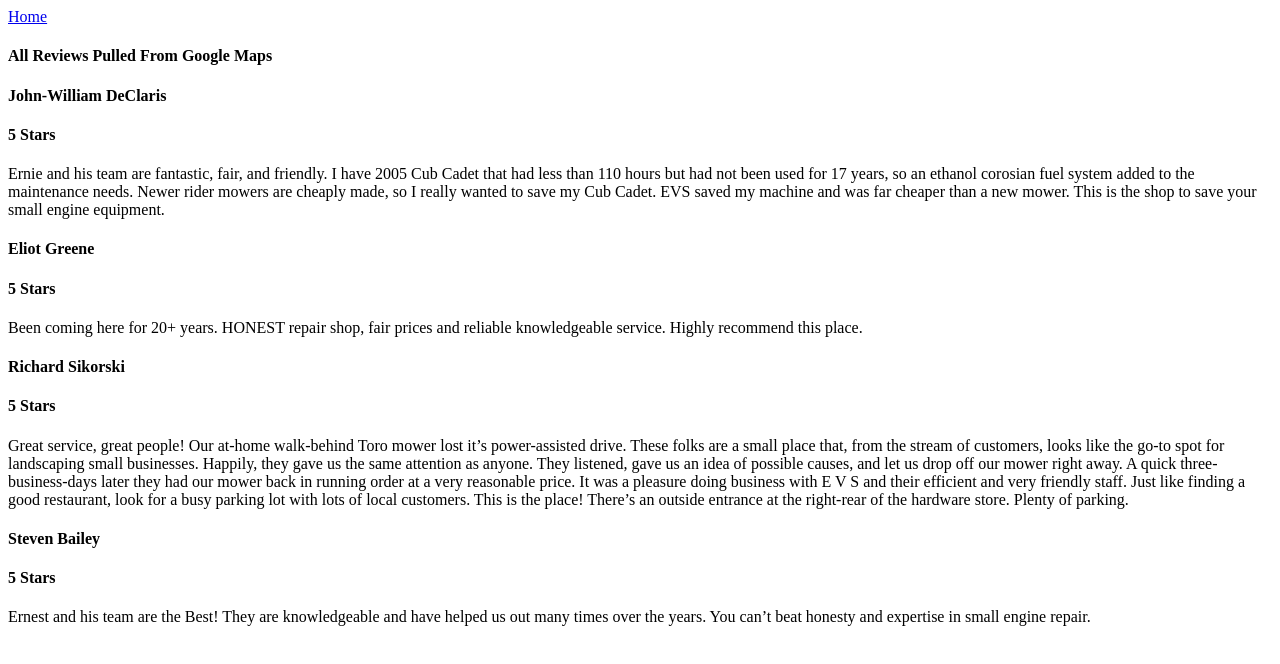
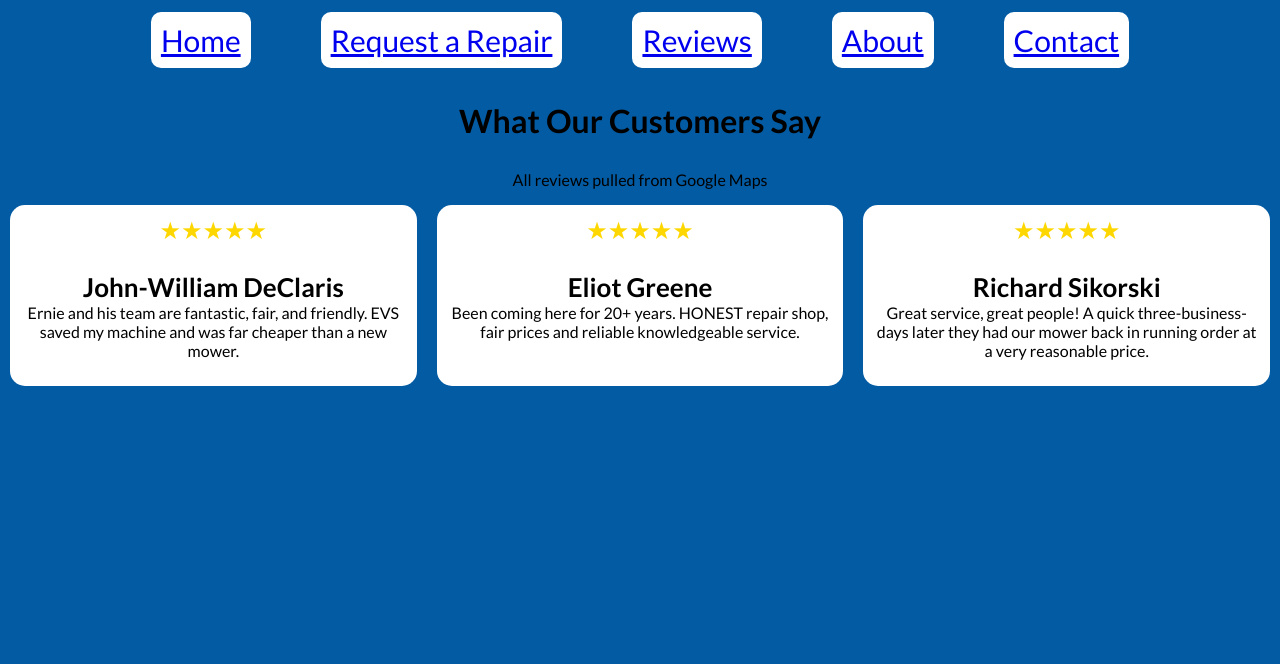
Before and after one commit to norrie-adams/EVS-Small-Engine-Repair-Site, a plain HTML site: page reviews.html in a window 1280 px wide. Drawn offline with Linux system fonts and the light colour scheme.

Commit message:
Update reviews.html

```diff
--- a/reviews.html
+++ b/reviews.html
@@ -2,24 +2,41 @@
 <html lang="en">
 <head>
     <meta charset="UTF-8">
-    <meta name="viewport" content="width=device-width, initial-scale=1.0">
-    <title>Reviews</title>
+    <title>Customer Reviews - EVS</title>
+    <link rel="stylesheet" href="style.css">
 </head>
 <body>
-    <a href="index.html">Home</a>
-    <h4>All Reviews Pulled From Google Maps</h4>
-    <h4>John-William DeClaris</h4>
-    <h4>5 Stars</h4>
-    <p>Ernie and his team are fantastic, fair, and friendly.  I have 2005 Cub Cadet that had less than 110 hours but had not been used for 17 years, so an ethanol corosian fuel system added to the maintenance needs.  Newer rider mowers are cheaply made, so I really wanted to save my Cub Cadet.  EVS  saved my machine and was far cheaper than a new mower. This is the shop to save your small engine equipment.</p>
-    <h4>Eliot Greene</h4>
-    <h4>5 Stars</h4>
-    <p>Been coming here for 20+ years. HONEST repair shop, fair prices and reliable knowledgeable service. Highly recommend this place.</p>
-    <h4>Richard Sikorski</h4>
-    <h4>5 Stars</h4>
-    <p>Great service, great people!  Our at-home walk-behind Toro mower lost it’s power-assisted drive. These folks are a small place that, from the stream of customers, looks like the go-to spot for landscaping small businesses. Happily, they gave us the same attention as anyone. They listened, gave us an idea of possible causes, and let us drop off our mower right away. A quick three-business-days later they had our mower back in running order at a very reasonable price. It was a pleasure doing business with E V S and their efficient and very  friendly staff. Just like finding a good restaurant, look for a busy parking lot with lots of local customers. This is the place! There’s an outside entrance at the right-rear of the hardware store. Plenty of parking.</p>
-    <h4>Steven Bailey</h4>
-    <h4>5 Stars</h4>
-    <p>Ernest and his team are the Best! They are knowledgeable and have helped us out many times over the years. You can’t beat honesty and expertise in small engine repair.</p>
+<header>
+    <nav class="nav-bar">
+        <a href="index.html" class="navbutton">Home</a>
+        <a href="requests.html" class="navbutton">Request a Repair</a>
+        <a href="reviews.html" class="navbutton">Reviews</a>
+        <a href="about.html" class="navbutton">About</a>
+        <a href="contact.html" class="navbutton">Contact</a>
+    </nav>
+</header>
 
+<main class="container">
+    <h1 style="text-align: center; margin-bottom: 30px;">What Our Customers Say</h1>
+    <p style="text-align: center;">All reviews pulled from Google Maps</p>
+
+    <div class="reviews-row" style="flex-wrap: wrap;">
+        <div class="review-card">
+            <span class="star">★★★★★</span>
+            <h3>John-William DeClaris</h3>
+            <p>Ernie and his team are fantastic, fair, and friendly. EVS saved my machine and was far cheaper than a new mower.</p>
+        </div>
+        <div class="review-card">
+            <span class="star">★★★★★</span>
+            <h3>Eliot Greene</h3>
+            <p>Been coming here for 20+ years. HONEST repair shop, fair prices and reliable knowledgeable service.</p>
+        </div>
+        <div class="review-card">
+            <span class="star">★★★★★</span>
+            <h3>Richard Sikorski</h3>
+            <p>Great service, great people! A quick three-business-days later they had our mower back in running order at a very reasonable price.</p>
+        </div>
+    </div>
+</main>
 </body>
 </html>
```
